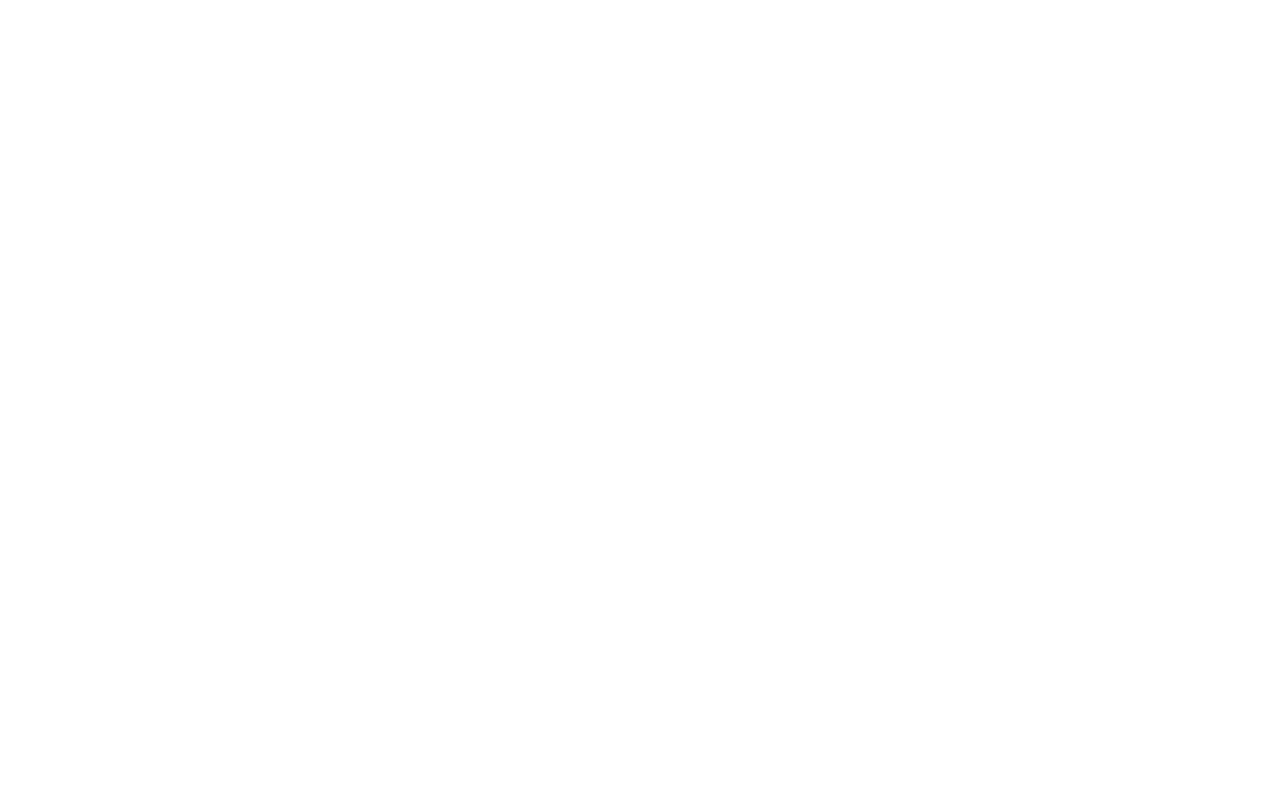
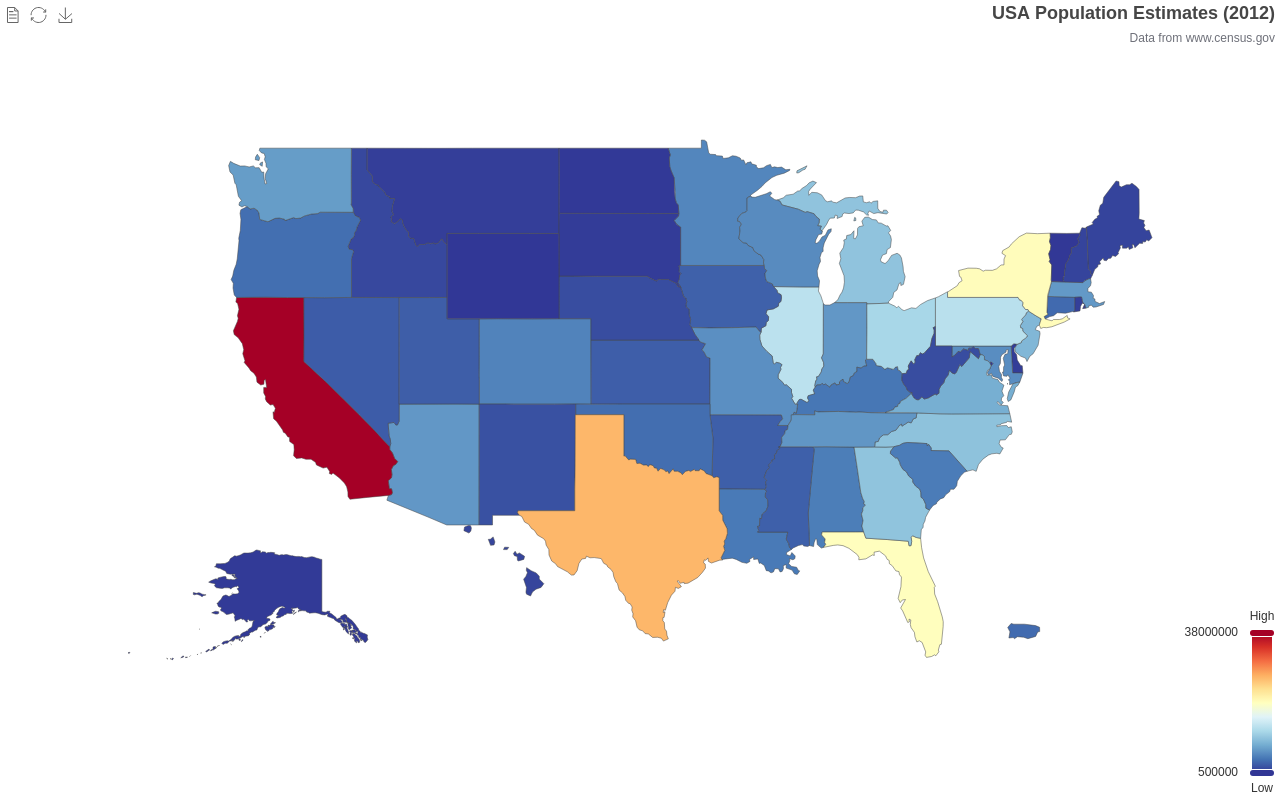
Before and after one commit to fancn21th/0_231_Canvas_Map_VueCli, a Vue app: page / in a window 1280 px wide. Built offline with nearby package versions, Linux system fonts and the light colour scheme.

Commit message:
👌 IMPROVE: USA Map is shown

```diff
--- a/src/App.vue
+++ b/src/App.vue
@@ -6,4 +6,17 @@
   <Map />
 </template>
 
-<style scoped></style>
+<style>
+* {
+  margin: 0;
+  padding: 0;
+  box-sizing: border-box;
+}
+
+html,
+body,
+#app {
+  width: 100%;
+  height: 100%;
+}
+</style>
--- a/src/components/Map.vue
+++ b/src/components/Map.vue
@@ -1,6 +1,7 @@
+<!-- eslint-disable vue/multi-word-component-names -->
 <script setup>
 import * as echarts from "echarts";
-import { shallowRef, watch, onMounted } from "vue";
+import { shallowRef, onMounted } from "vue";
 import "echarts/extension/bmap/bmap";
 import data from "./data";
 
```
Also changed, not shown: 2 other files (tests, documents, lock files or other folders).
